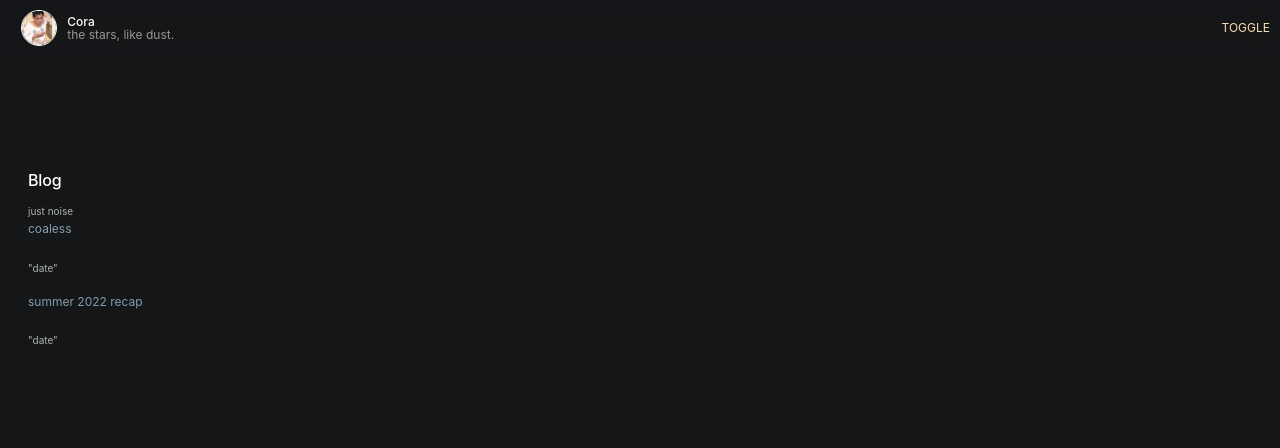
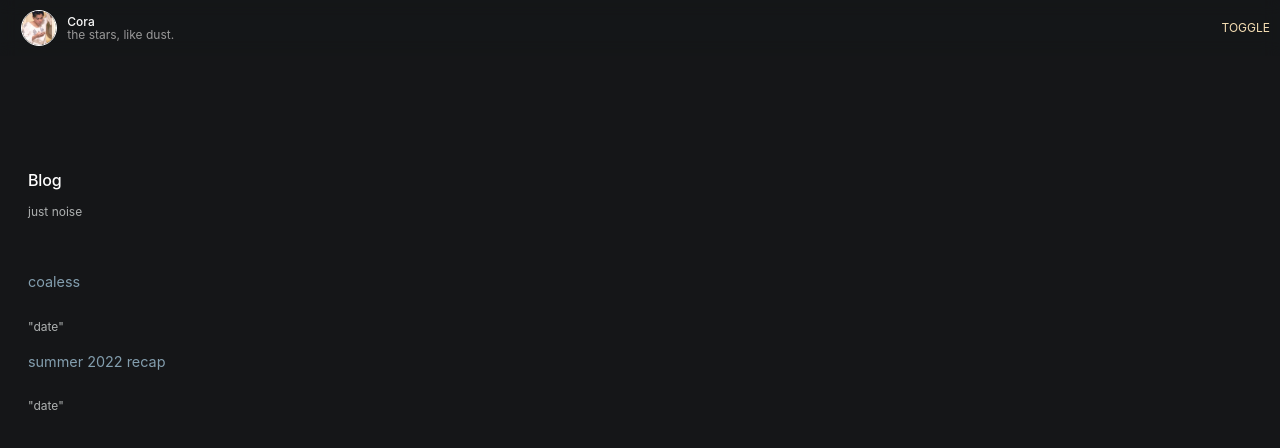
Before and after one commit to cora-type/nextjs-blog, a Next.js app: page /blog in a window 1280 px wide. Shown: the top 448 px of the page. Built offline with nearby package versions, Linux system fonts and the light colour scheme.

Commit message:
Error fix 1

```diff
--- a/pages/blog.js
+++ b/pages/blog.js
@@ -9,10 +9,10 @@ import React from "react";
 export default function Blog({ allPostsData }) {
   return (
     <Layout>
-      <section className={utilStyles.padding1px}>
+      <section className={`${utilStyles.headingMd} ${utilStyles.padding1px}`}>
         <h2 className={utilStyles.headingLg}>Blog</h2>
         <div className={utilStyles.lightText}>just noise</div>
-        <ul className={utilStyles.list}>
+        <ul className={`${utilStyles.list} ${utilStyles.spacing}`}>
           {allPostsData.map(({ id, date, title }) => (
             <li className={utilStyles.listItem} key={id}>
               <Link href={`/blog/${id}`}>
```
